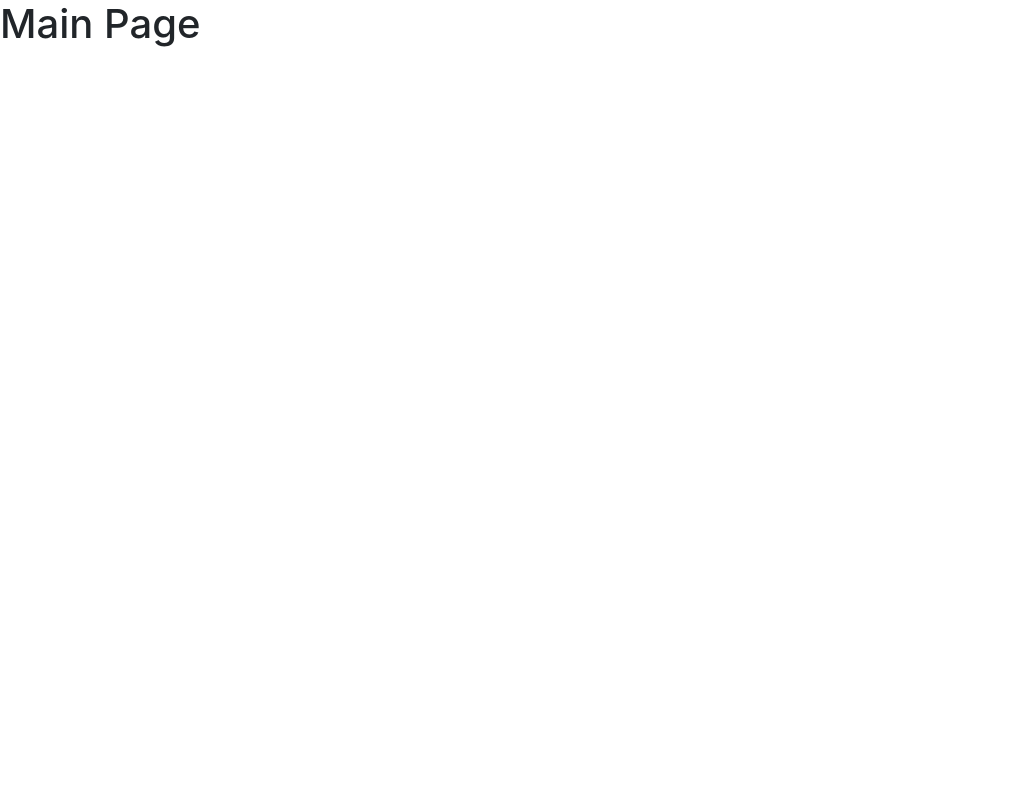
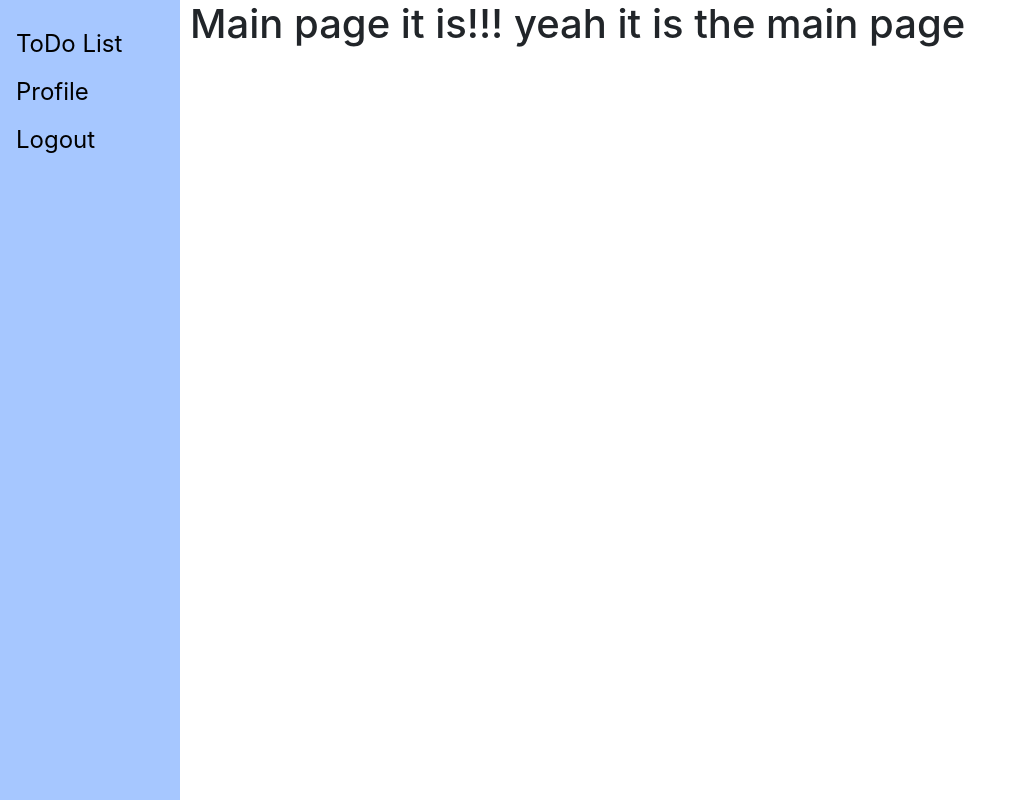
Before and after one commit to Madhur215/TodoAlpha, a Django app: page /home/ in a window 1280 px wide. Before the commit the part shown is almost empty. Shown: the whole page, without its empty margins (0-1024 px from the left). Run offline with Django 3.2, Linux system fonts and the light colour scheme; a user stored in the database is signed in; some libraries are stand-ins or nearby versions.

Commit message:
Update home page and add urls

```diff
--- a/main/templates/main/Base.html
+++ b/main/templates/main/Base.html
@@ -1,10 +1,62 @@
 <!DOCTYPE html>
 <html lang="en">
 <head>
-    <meta charset="UTF-8">
-    <title>Title</title>
+    <style type="text/css">
+        .sidenav{
+            height: 100%;
+            width: 180px;
+            position: fixed;
+            top: 0;
+            left: 0;
+            background-color: #a6c7ff;
+            overflow-x: hidden;
+            padding-top: 20px;
+        }
+
+        .sidenav a{
+            text-decoration: none;
+            padding: 6px 8px 6px 16px;
+            font-size: 24px;
+            display: block;
+            color: #000;
+        }
+
+        .sidenav a:hover{
+            color: #f1f1f1;
+        }
+        .main{
+            margin-left: 180px;
+            padding: 0px 10px;
+        }
+
+    </style>
+
+
+    <link rel="stylesheet" href="https://stackpath.bootstrapcdn.com/bootstrap/4.3.1/css/bootstrap.min.css"
+          integrity="sha384-ggOyR0iXCbMQv3Xipma34MD+dH/1fQ784/j6cY/iJTQUOhcWr7x9JvoRxT2MZw1T" crossorigin="anonymous">
+    <meta charset="utf-8">
+    <meta name="viewport" content="width=device-width, initial-scale=1, shrink-to-fit=no">
+    <title>{% block title%}{% endblock %}</title>
 </head>
 <body>
 
+    <div class="sidenav">
+        <a href="/todo">ToDo List</a>
+        <a href="/profile">Profile</a>
+        <a href="/logout">Logout</a>
+    </div>
+    <div class="main">
+    {% block content %}
+    {% endblock %}
+    </div>
+    <script src="https://code.jquery.com/jquery-3.3.1.slim.min.js"
+        integrity="sha384-q8i/X+965DzO0rT7abK41JStQIAqVgRVzpbzo5smXKp4YfRvH+8abtTE1Pi6jizo"
+        crossorigin="anonymous"></script>
+    <script src="https://cdnjs.cloudflare.com/ajax/libs/popper.js/1.14.7/umd/popper.min.js"
+            integrity="sha384-UO2eT0CpHqdSJQ6hJty5KVphtPhzWj9WO1clHTMGa3JDZwrnQq4sF86dIHNDz0W1"
+            crossorigin="anonymous"></script>
+    <script src="https://stackpath.bootstrapcdn.com/bootstrap/4.3.1/js/bootstrap.min.js"
+            integrity="sha384-JjSmVgyd0p3pXB1rRibZUAYoIIy6OrQ6VrjIEaFf/nJGzIxFDsf4x0xIM+B07jRM"
+            crossorigin="anonymous"></script>
 </body>
 </html>
--- a/main/templates/main/Home.html
+++ b/main/templates/main/Home.html
@@ -1,24 +1,7 @@
-<!DOCTYPE html>
-<html lang="en">
-<head>
-    <link rel="stylesheet" href="https://stackpath.bootstrapcdn.com/bootstrap/4.3.1/css/bootstrap.min.css"
-          integrity="sha384-ggOyR0iXCbMQv3Xipma34MD+dH/1fQ784/j6cY/iJTQUOhcWr7x9JvoRxT2MZw1T" crossorigin="anonymous">
-    <meta charset="utf-8">
-    <meta name="viewport" content="width=device-width, initial-scale=1, shrink-to-fit=no">
-    <title>{% block title%}{% endblock %}</title>
-</head>
-<body>
-    {% block content %}
-    <h1>Main Page</h1>
-    {% endblock %}
-    <script src="https://code.jquery.com/jquery-3.3.1.slim.min.js"
-        integrity="sha384-q8i/X+965DzO0rT7abK41JStQIAqVgRVzpbzo5smXKp4YfRvH+8abtTE1Pi6jizo"
-        crossorigin="anonymous"></script>
-    <script src="https://cdnjs.cloudflare.com/ajax/libs/popper.js/1.14.7/umd/popper.min.js"
-            integrity="sha384-UO2eT0CpHqdSJQ6hJty5KVphtPhzWj9WO1clHTMGa3JDZwrnQq4sF86dIHNDz0W1"
-            crossorigin="anonymous"></script>
-    <script src="https://stackpath.bootstrapcdn.com/bootstrap/4.3.1/js/bootstrap.min.js"
-            integrity="sha384-JjSmVgyd0p3pXB1rRibZUAYoIIy6OrQ6VrjIEaFf/nJGzIxFDsf4x0xIM+B07jRM"
-            crossorigin="anonymous"></script>
-</body>
-</html>
+{% extends "main/Base.html" %}
+{% block title %}Home{% endblock %}
+
+
+{% block content %}
+<h1>Main page it is!!! yeah it is the main page</h1>
+{% endblock %}
--- /dev/null
+++ b/main/templates/main/Todo.html
@@ -0,0 +1,6 @@
+{% extends "main/Base.html" %}
+{% block title %}ToDo List{% endblock %}
+
+{% block content %}
+    <h1>Main Page</h1>
+{% endblock %}
--- a/main/templates/main/index.html
+++ b/main/templates/main/index.html
@@ -42,7 +42,7 @@
 <body>
 
     <div class="navbar">
-        <a href="#">ToDo Alpha</a>
+        <a href="/home">ToDo Alpha</a>
         <div class="navbar-right">
             <a href="http://127.0.0.1:8000/login/" class="login_text">Login</a>
             <a href="http://127.0.0.1:8000/signup/" class="register text">Register</a>
--- a/main/urls.py
+++ b/main/urls.py
@@ -3,7 +3,7 @@ from . import views
 
 urlpatterns = [
     path("home/", views.Home, name="home"),
-    # path("", views.index, name="index"),
+    path("todo/", views.ToDoList, name="todo"),
     # path("signup/", views.SignUp, name="SignUp"),
     # path("home/"),
     # path("register/"),
--- a/main/views.py
+++ b/main/views.py
@@ -1,5 +1,6 @@
 from django.shortcuts import render, HttpResponse, redirect
 from django.contrib.auth.models import User
+from .models import Profile, TodoList
 
 
 def Home(request):
@@ -11,6 +12,16 @@ def Home(request):
         return render(request, "main/Home.html", {})
 
 
-# def index(response):
-#     return render(response, "main/index.html", {})
-#     # return HttpResponse("<h1>Hello</h1>")
+def ToDoList(request):
+
+    email = request.user.email
+    user = Profile.objects.get(email=email)
+
+    # print(user.todolist_set.all())
+
+    for todo in user.todolist_set.all():
+        print(todo.title)
+        print(todo.description)
+        print(todo.deadline)
+
+    return render(request, "main/todo.html", {})
```
Also changed, not shown: registration/templates/registration/RegisterBase.html (+14 -2 lines), assets/images/background.png (added), assets/images/bodyBG.jpg (added), db.sqlite3, static/images/background.png (added), static/images/bodyBG.jpg (added).
